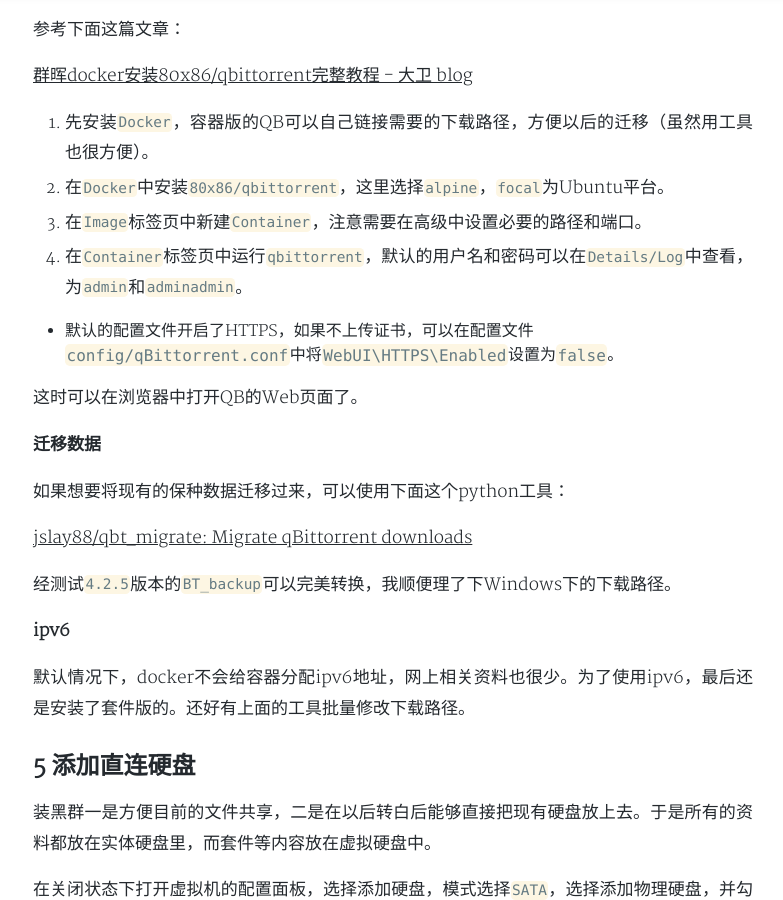
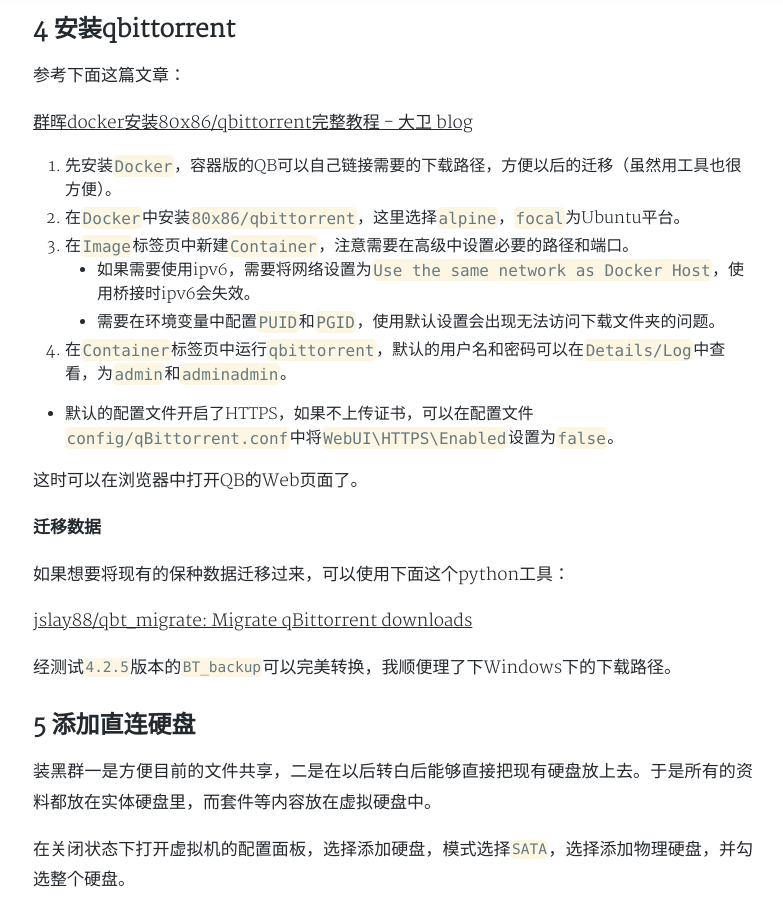
Before and after one commit to lgtm-migrator/echo094.github.io, a Jekyll site: the page built from _posts/2020-07-04-linux-synology-vmware.md, in a window 1280 px wide and 900 px high, scrolled down 1794 px. Shown: the whole window, without its empty margins (247-1030 px from the left). Built offline with Jekyll 4.4.1, drawn with Linux system fonts in a browser that asks for light colours; nearby versions of some CDN libraries; a style sheet for code colours, icons or effects is not loaded; some of the changed text lies outside the part shown.

Commit message:
Update 2020-07-04-linux-synology-vmware.md

```diff
--- a/_posts/2020-07-04-linux-synology-vmware.md
+++ b/_posts/2020-07-04-linux-synology-vmware.md
@@ -7,11 +7,11 @@ tags: linux synology
 
 
 
+在给物理设备修改配置前，先用虚拟机试验一番。
 
 
 
-
-更新日期：2020-07-14
+更新日期：2021-04-01
 
 系统： DSM 6.2-23739 (DS3617xs)
 
@@ -80,11 +80,10 @@ tags: linux synology
 [群晖docker安装80x86/qbittorrent完整教程 - 大卫 blog](https://www.iyuu.cn/archives/304/)
 
 0. 先安装`Docker`，容器版的QB可以自己链接需要的下载路径，方便以后的迁移（虽然用工具也很方便）。
-
 1. 在`Docker`中安装`80x86/qbittorrent`，这里选择`alpine`，`focal`为Ubuntu平台。
-
 2. 在`Image`标签页中新建`Container`，注意需要在高级中设置必要的路径和端口。
-
+   * 如果需要使用ipv6，需要将网络设置为`Use the same network as Docker Host`，使用桥接时ipv6会失效。
+   * 需要在环境变量中配置`PUID`和`PGID`，使用默认设置会出现无法访问下载文件夹的问题。
 3. 在`Container`标签页中运行`qbittorrent`，默认的用户名和密码可以在`Details/Log`中查看，为`admin`和`adminadmin`。
 
 * 默认的配置文件开启了HTTPS，如果不上传证书，可以在配置文件`config/qBittorrent.conf`中将`WebUI\HTTPS\Enabled`设置为`false`。
@@ -98,10 +97,6 @@ tags: linux synology
 [jslay88/qbt_migrate: Migrate qBittorrent downloads](https://github.com/jslay88/qbt_migrate)
 
 经测试`4.2.5`版本的`BT_backup`可以完美转换，我顺便理了下Windows下的下载路径。
-
-**ipv6**
-
-默认情况下，docker不会给容器分配ipv6地址，网上相关资料也很少。为了使用ipv6，最后还是安装了套件版的。还好有上面的工具批量修改下载路径。
 
 
 
```
